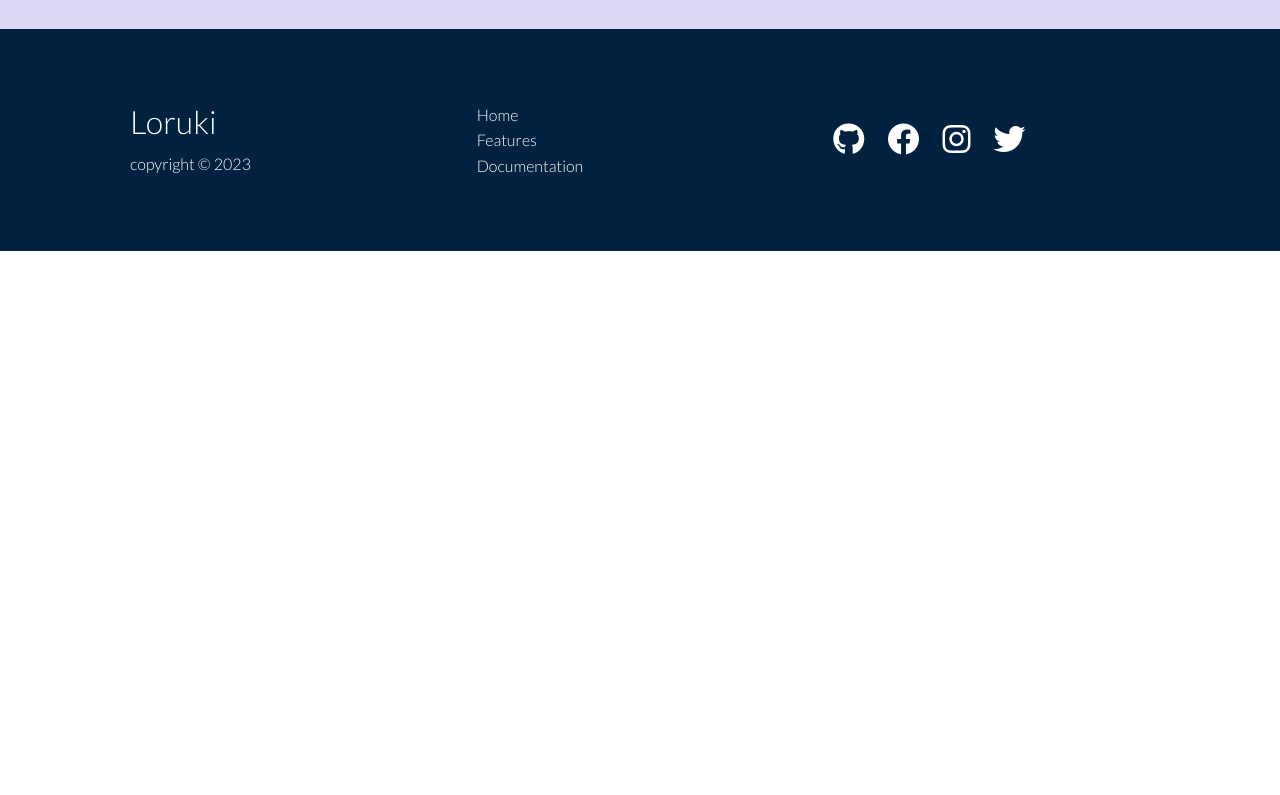
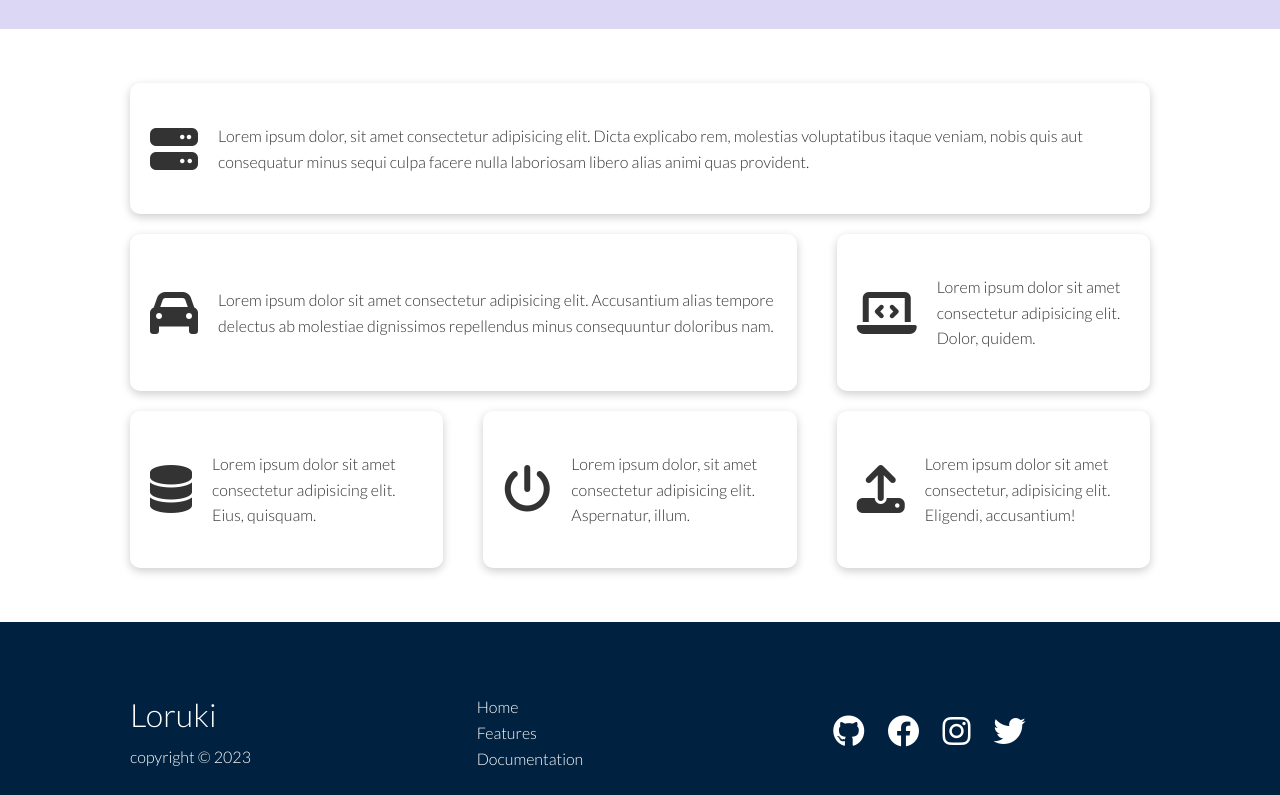
Before and after one commit to ChimarokeAmadi/Loruki-Website, a plain HTML site: page features.html in a window 1280 px wide. Shown: the part 669-1464 px from the top of the page. Before the commit the page ends 920 px from the top, so only its background shows below. Drawn offline with Linux system fonts and the light colour scheme; a web font is replaced by a local one.

Commit message:
Added Features main page (HTML & CSS)

```diff
--- a/Css/style.css
+++ b/Css/style.css
@@ -195,6 +195,25 @@ img {
     justify-self: flex-end;
 }
 
+.features-main .card > i {
+    margin-right: 20px;
+}
+
+.features-main .grid {
+    padding: 30px;
+}
+
+.features-main .grid > *:first-child {
+   grid-column: 1 / span 3;
+}
+
+.features-main .grid > *:nth-child(2) {
+   grid-column: 1 / span 2;
+}
+
+
+
+
 /* Footer */
 .footer .socials a {
     margin: 0px 10px;
--- a/features.html
+++ b/features.html
@@ -48,6 +48,34 @@
         </div>
     </section>
 
+    <!-- features-main -->
+    <section class="features-main my-2">
+        <div class="container grid grid-3">
+            <div class="card flex">
+                <i class="fas fa-server fa-3x"></i>
+                <p>Lorem ipsum dolor, sit amet consectetur adipisicing elit. Dicta explicabo rem, molestias voluptatibus itaque veniam, nobis quis aut consequatur minus sequi culpa facere nulla laboriosam libero alias animi quas provident.</p>
+            </div>
+            <div class="card flex">
+                <i class="fas fa-car fa-3x"></i>
+                <p>Lorem ipsum dolor sit amet consectetur adipisicing elit. Accusantium alias tempore delectus ab molestiae dignissimos repellendus minus consequuntur doloribus nam.</p>
+            </div>
+            <div class="card flex">
+                <i class="fas fa-laptop-code fa-3x"></i>
+                <p>Lorem ipsum dolor sit amet consectetur adipisicing elit. Dolor, quidem.</p>
+            </div>
+            <div class="card flex">
+                <i class="fas fa-database fa-3x"></i>
+                <p>Lorem ipsum dolor sit amet consectetur adipisicing elit. Eius, quisquam.</p>
+            </div><div class="card flex">
+                <i class="fas fa-power-off fa-3x"></i>
+                <p>Lorem ipsum dolor, sit amet consectetur adipisicing elit. Aspernatur, illum.</p>
+            </div><div class="card flex">
+                <i class="fas fa-upload fa-3x"></i>
+                <p>Lorem ipsum dolor sit amet consectetur, adipisicing elit. Eligendi, accusantium!</p>
+            </div>
+            </div>
+    </section>
+
     <!-- Footer -->
     <footer class="footer bg-dark py-5">
         <div class="container grid grid-3">
```
